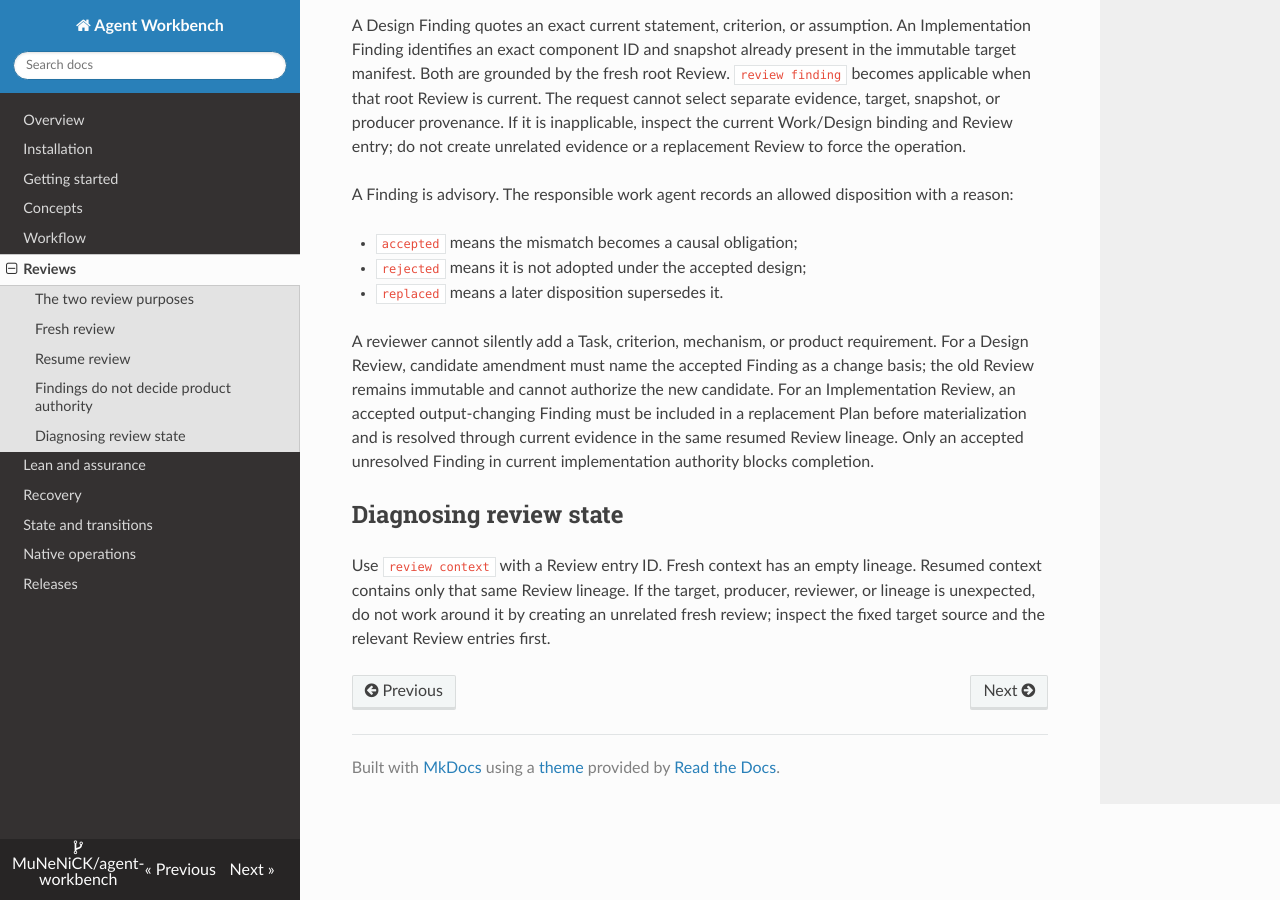
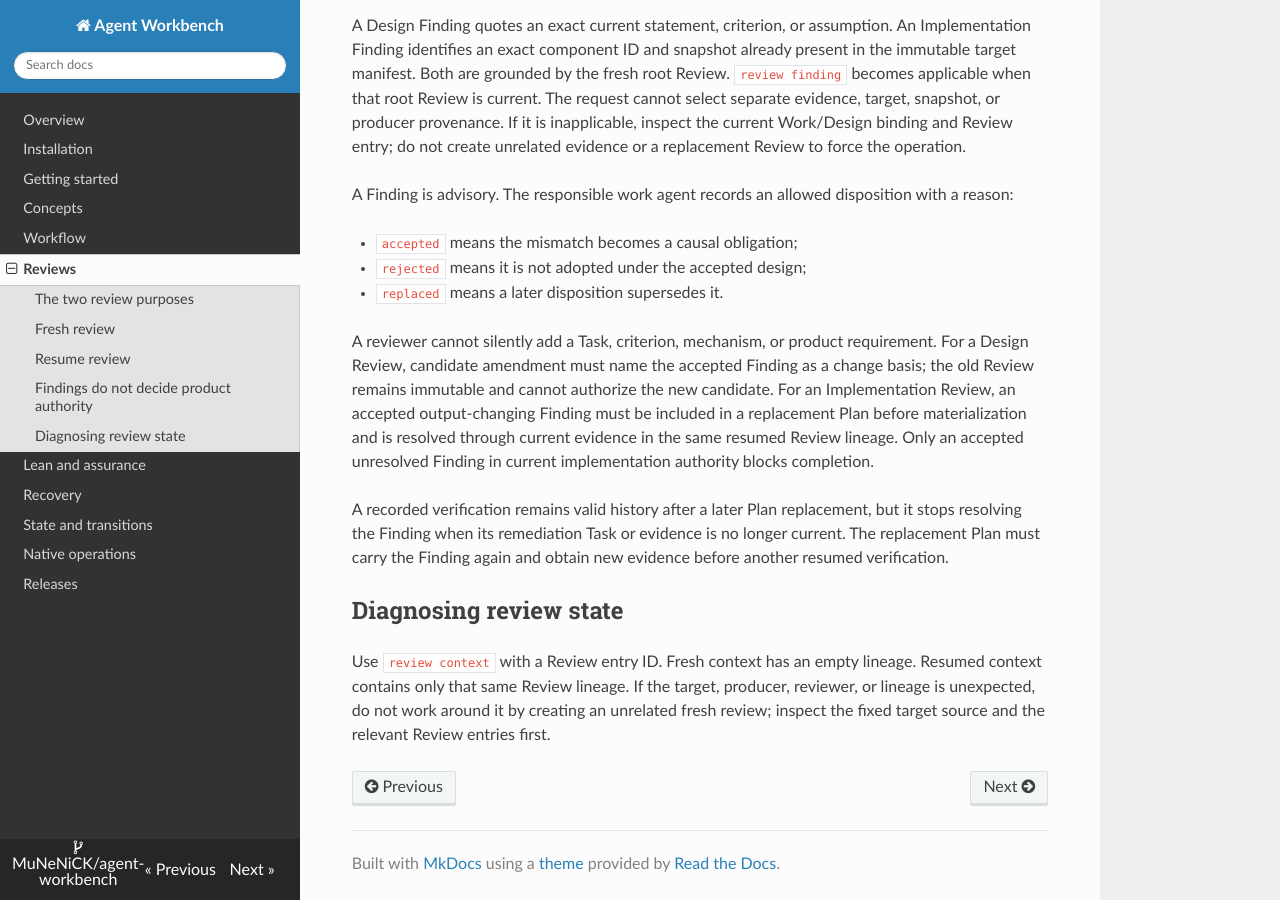
Before and after one commit to MuNeNiCK/agent-workbench, an MkDocs documentation site: the page built from docs/content/reviews.md, in a window 1280 px wide and 900 px high, scrolled down 1379 px. Built offline with MkDocs 1.6.1, drawn with Linux system fonts in a browser that asks for light colours; nearby versions of some CDN libraries.

Commit message:
fix: preserve historical finding verification

```diff
--- a/docs/content/reviews.md
+++ b/docs/content/reviews.md
@@ -70,6 +70,10 @@ output-changing Finding must be included in a replacement Plan before materializ
 through current evidence in the same resumed Review lineage. Only an accepted unresolved Finding in
 current implementation authority blocks completion.
 
+A recorded verification remains valid history after a later Plan replacement, but it stops
+resolving the Finding when its remediation Task or evidence is no longer current. The replacement
+Plan must carry the Finding again and obtain new evidence before another resumed verification.
+
 ## Diagnosing review state
 
 Use `review context` with a Review entry ID. Fresh context has an empty lineage. Resumed context
```
Also changed, not shown: 6 other files.
